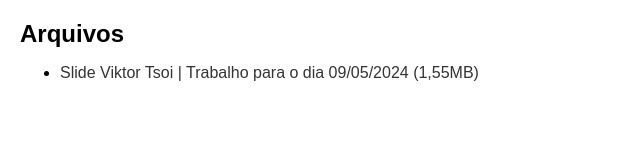
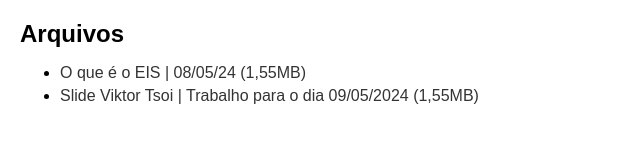
Before and after one commit to ccsttt/arquivos, a plain HTML site: page index.html in a window 1280 px wide. Shown: the whole page, without its empty margins (0-640 px from the left). Drawn offline with Linux system fonts and the light colour scheme.

Commit message:
Update index.html

```diff
--- a/index.html
+++ b/index.html
@@ -32,6 +32,7 @@
   <script>
     // Array de arquivos com nome e tamanho
     const files = [
+      { name: "O que é o EIS | 08/05/24", size: "1,55MB", url: "https://raw.githubusercontent.com/ccsttt/arquivos/main/eis2.pdf" },
       { name: "Slide Viktor Tsoi | Trabalho para o dia 09/05/2024", size: "1,55MB", url: "https://raw.githubusercontent.com/ccsttt/arquivos/main/Apresentação%204.pptx" },
       // Adicione mais arquivos conforme necessário
     ];
```
